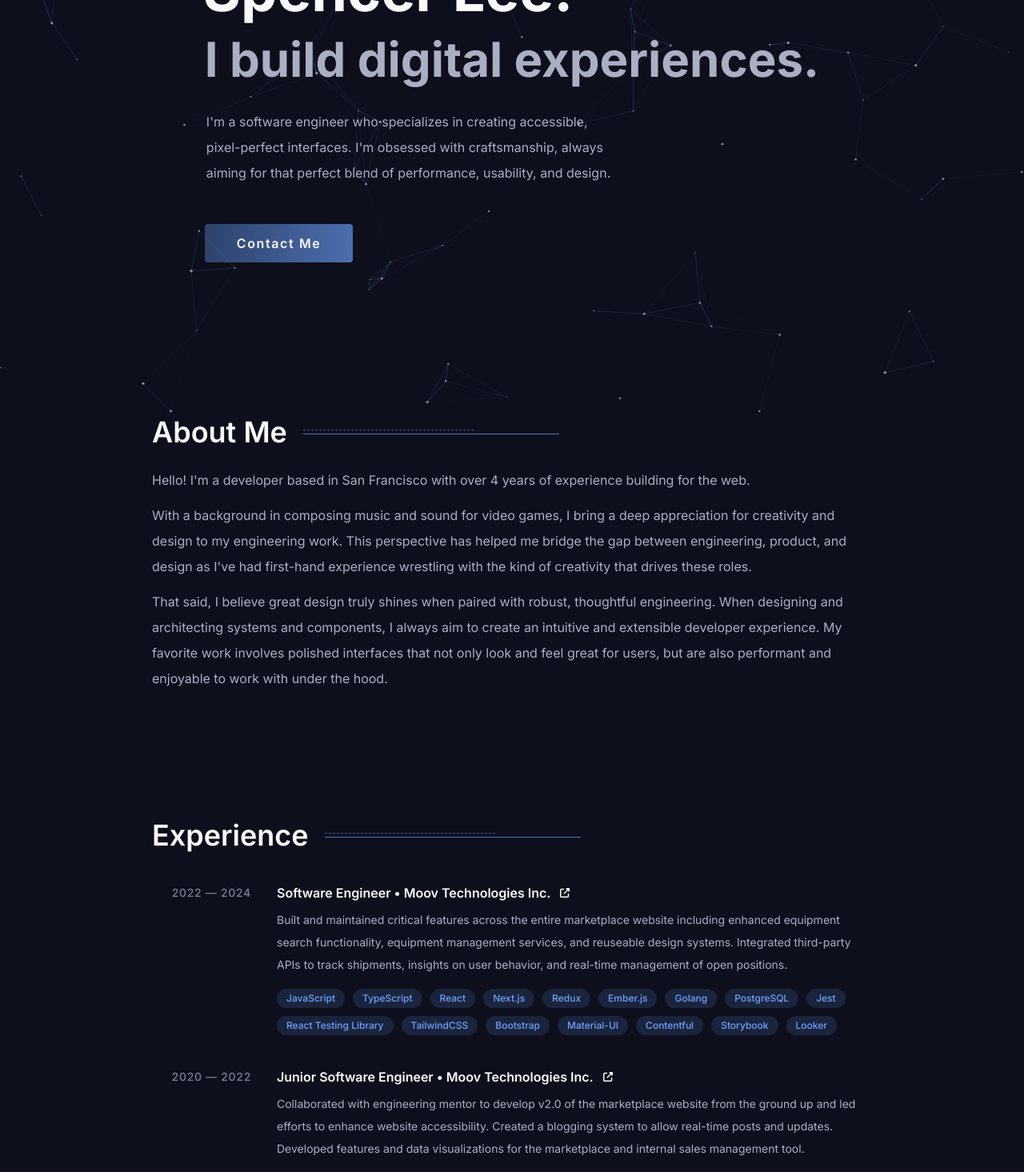
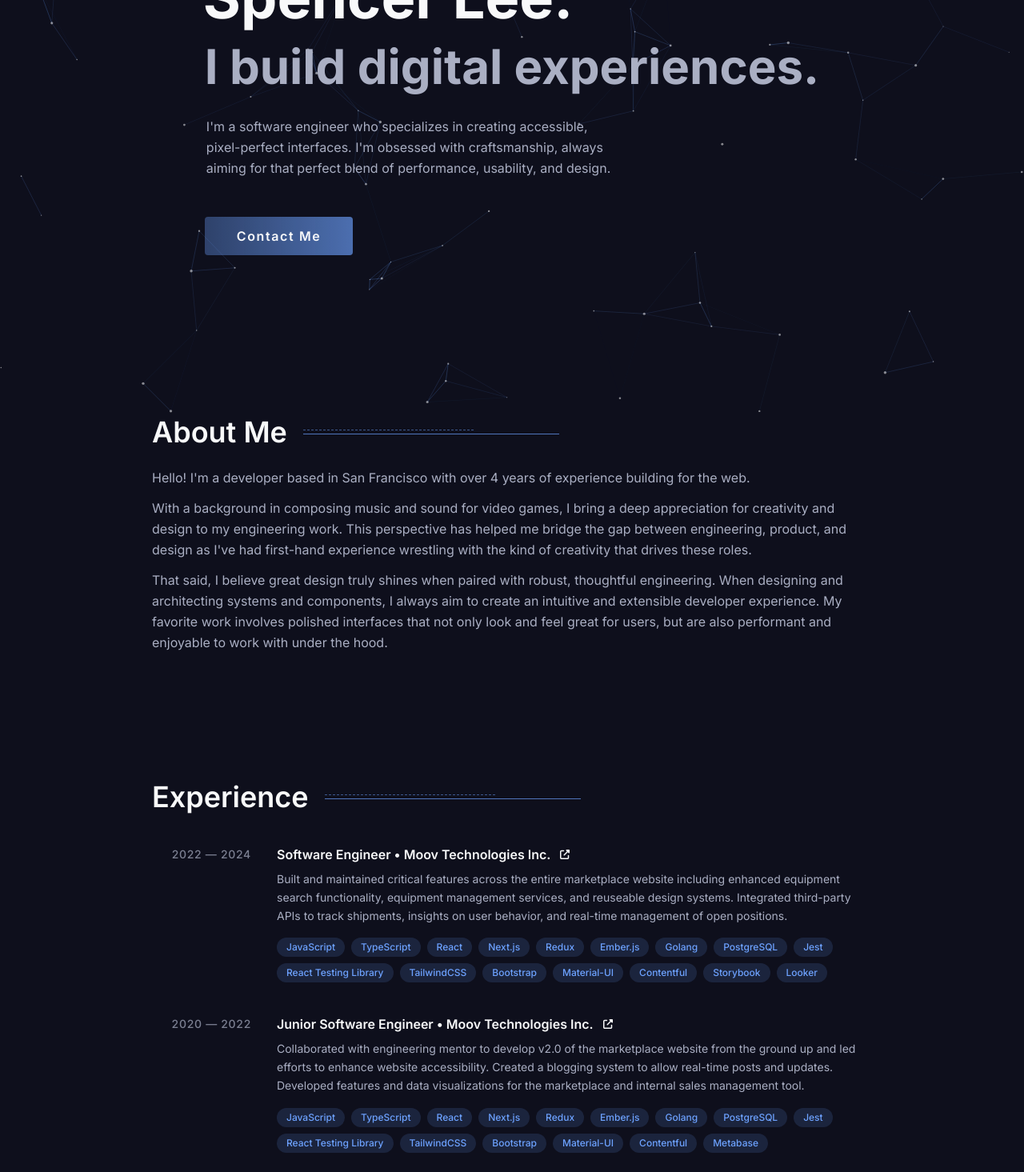
Before and after one commit to Spencer-J-Lee/portfolio-website-v1, a Next.js app: page / in a window 1280 px wide. Shown: the part 280-1745 px from the top of the page at 80% size. Built offline with nearby package versions, Linux system fonts and the light colour scheme.

Commit message:
Small styling changes

```diff
--- a/src/components/About.tsx
+++ b/src/components/About.tsx
@@ -4,7 +4,7 @@ import { Section } from "./common/Section";
 export const About = () => {
   return (
     <Section id={SECTIONS.ABOUT} title="About Me">
-      <div className="text-muted flex flex-col gap-3 leading-loose">
+      <div className="text-muted flex flex-col gap-3 leading-relaxed">
         <p>
           Hello! {`I'm`} a developer based in San Francisco with over 4 years of
           experience building for the web.
--- a/src/components/Hero.tsx
+++ b/src/components/Hero.tsx
@@ -28,7 +28,7 @@ export const Hero = () => {
         </Fade>
 
         <Fade direction="up" index={13}>
-          <p className="text-muted ml-0.5 mt-2.5 max-w-[510px] text-sm leading-loose md:mt-8 md:text-base">
+          <p className="text-muted ml-0.5 mt-2.5 max-w-[510px] text-sm leading-relaxed md:mt-8 md:text-base">
             {`I'm`} a software engineer who specializes in creating accessible,
             pixel-perfect interfaces. {`I'm`} obsessed with craftsmanship,
             always aiming for that perfect blend of performance, usability, and
--- a/src/components/common/infoCard/HighlightBlock.tsx
+++ b/src/components/common/infoCard/HighlightBlock.tsx
@@ -26,10 +26,10 @@ export const HighlightBlock = ({
         <span className="absolute -inset-4 hidden lg:block" />
       </StyledLink>
 
-      <p className="text-muted mt-2 text-sm leading-loose">{description}</p>
+      <p className="text-muted mt-2 text-sm leading-relaxed">{description}</p>
 
       {skills.length && (
-        <ul className="mt-4 flex flex-wrap gap-2.5">
+        <ul className="mt-4 flex flex-wrap gap-2">
           {skills.map((skill) => (
             <li key={skill}>
               <Pill text={skill} />
```
